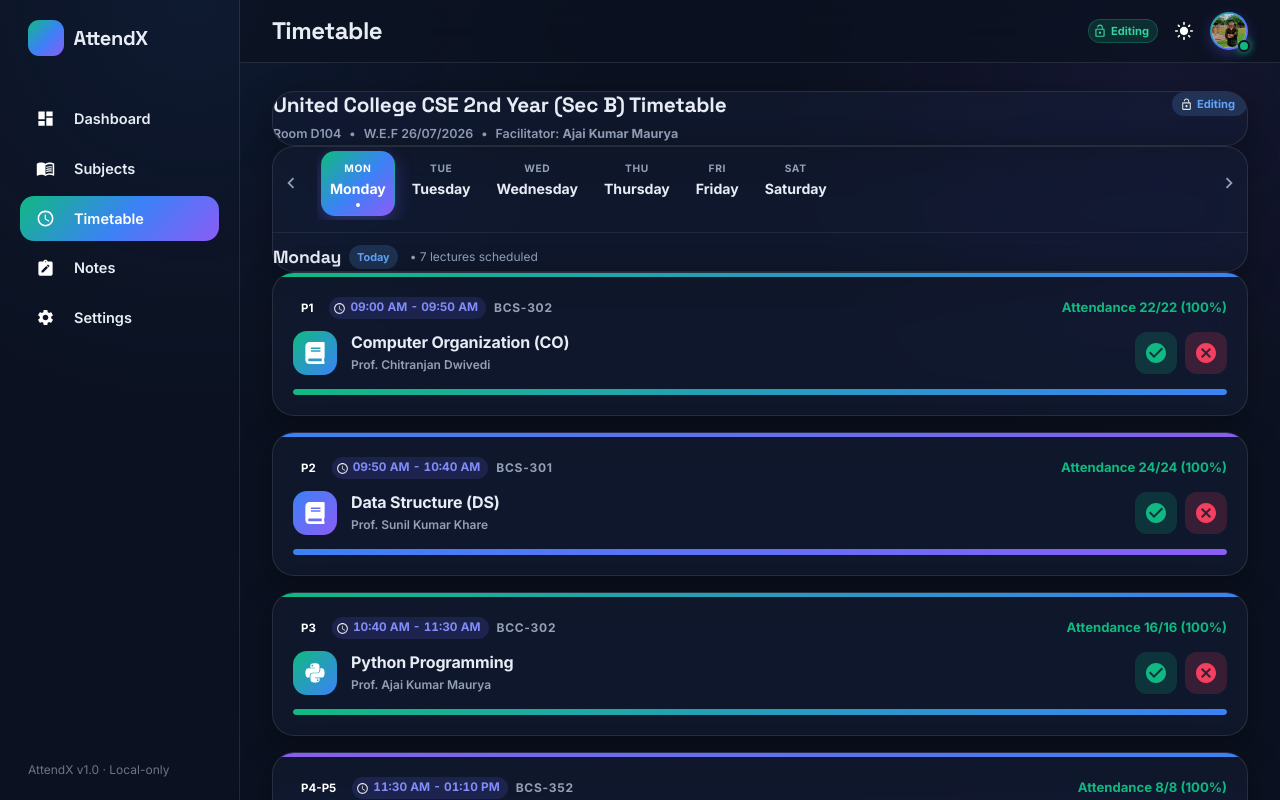
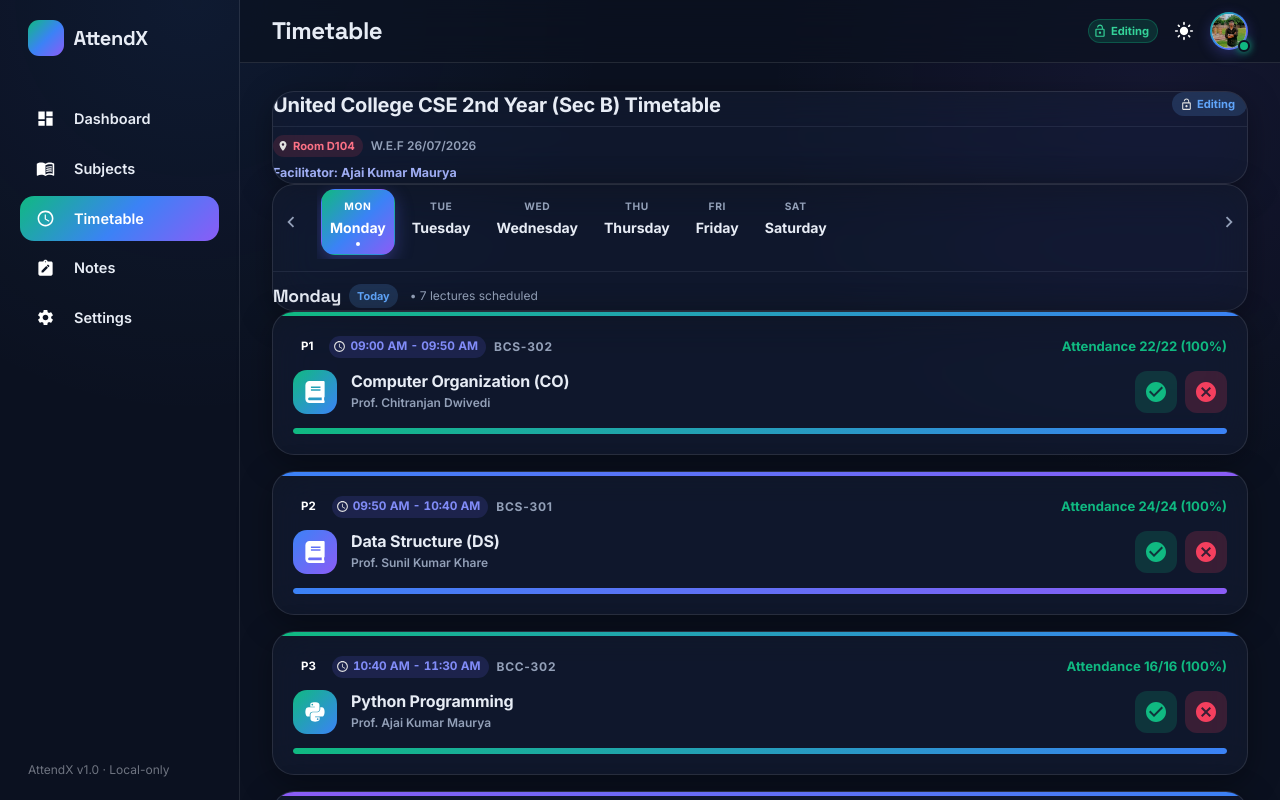
Before and after one commit to anshujaiswal3000-cloud/MY-ATTENDENCE, a React (Vite) app: page /timetable in a window 1280 px wide. Shown: the top 800 px of the page. Built offline with nearby package versions, Linux system fonts and the light colour scheme.

Commit message:
Fix Timetable Header overflow, add Bunk History Manager modal, and Date Chip in Wish section

```diff
--- a/src/pages/Timetable.jsx
+++ b/src/pages/Timetable.jsx
@@ -1,6 +1,6 @@
 import React, { useMemo, useState } from 'react'
 import { Box, Typography, Chip, Button, LinearProgress, Tooltip, IconButton } from '@mui/material'
-import { MdCheckCircle, MdCancel, MdSchedule, MdChevronLeft, MdChevronRight, MdToday, MdLock, MdLockOpen, MdSchool, MdPhone } from 'react-icons/md'
+import { MdCheckCircle, MdCancel, MdSchedule, MdChevronLeft, MdChevronRight, MdToday, MdLock, MdLockOpen, MdSchool, MdPhone, MdLocationOn } from 'react-icons/md'
 import GlassCard from '../components/GlassCard'
 import EmptyState from '../components/EmptyState'
 import { getSubjectIcon } from '../utils/iconRegistry'
@@ -11,7 +11,7 @@ import { WEEKDAYS, getTodayName, getPercentage } from '../utils/attendanceUtils'
 function getStartMinutes(timeRangeStr) {
   try {
     if (!timeRangeStr) return 0
-    const startStr = timeRangeStr.split('-')[0].trim() // "09:00 AM"
+    const startStr = timeRangeStr.split('-')[0].trim()
     const [timeVal, modifier] = startStr.split(' ')
     let [hours, minutes] = timeVal.split(':').map(Number)
 
@@ -65,19 +65,12 @@ export default function Timetable() {
 
   return (
     <Box sx={{ pb: 4 }}>
-      {/* ── Header Banner (Overflow-Proof & Clean) ── */}
-      <GlassCard sx={{ p: { xs: 2, sm: 2.75 }, mb: 2.5, position: 'relative', overflow: 'hidden' }}>
-        <Box sx={{ display: 'flex', justifyContent: 'space-between', alignItems: 'flex-start', flexWrap: 'wrap', gap: 1 }}>
+      {/* ── Ultra-Premium Header Banner (100% Inside-Box Guarantee) ── */}
+      <GlassCard sx={{ p: { xs: 2.25, sm: 2.75 }, mb: 2.5, position: 'relative', overflow: 'hidden' }}>
+        <Box sx={{ display: 'flex', justifyContent: 'space-between', alignItems: 'flex-start', mb: 1, gap: 1 }}>
           <Box sx={{ minWidth: 0, flex: 1 }}>
-            <Typography variant="h6" sx={{ fontWeight: 800, letterSpacing: '-.01em', wordBreak: 'break-word', fontSize: { xs: '1.05rem', sm: '1.3rem' }, lineHeight: 1.25 }}>
+            <Typography variant="subtitle1" sx={{ fontWeight: 800, letterSpacing: '-.01em', fontSize: { xs: '1rem', sm: '1.25rem' }, lineHeight: 1.3 }}>
               {timetableHeader.title}
-            </Typography>
-            <Typography variant="caption" color="text.secondary" sx={{ fontWeight: 600, mt: .75, display: 'flex', gap: 1, flexWrap: 'wrap', alignItems: 'center', fontSize: '.78rem' }}>
-              <span>{timetableHeader.room}</span>
-              <span>•</span>
-              <span>W.E.F {timetableHeader.wef}</span>
-              <span>•</span>
-              <span>Facilitator: <strong>{timetableHeader.facilitator}</strong></span>
             </Typography>
           </Box>
 
@@ -92,6 +85,24 @@ export default function Timetable() {
               fontWeight: 700, fontSize: '.7rem', px: .5, flexShrink: 0
             }}
           />
+        </Box>
+
+        {/* Room & Facilitator Metadata Lines (Cleanly Padded) */}
+        <Box sx={{ mt: 1, pt: 1, borderTop: '1px solid rgba(148,163,184,.12)', display: 'flex', flexDirection: 'column', gap: .5 }}>
+          <Box sx={{ display: 'flex', alignItems: 'center', gap: 1, flexWrap: 'wrap' }}>
+            <Chip
+              icon={<MdLocationOn size={12} />}
+              label={timetableHeader.room}
+              size="small"
+              sx={{ fontSize: '.7rem', fontWeight: 700, bgcolor: 'rgba(244,63,94,.14)', color: '#fb7185', height: 22 }}
+            />
+            <Typography variant="caption" color="text.secondary" sx={{ fontWeight: 600 }}>
+              W.E.F {timetableHeader.wef}
+            </Typography>
+          </Box>
+          <Typography variant="caption" sx={{ color: '#a5b4fc', fontWeight: 700, fontSize: '.78rem', mt: .2 }}>
+            Facilitator: {timetableHeader.facilitator}
+          </Typography>
         </Box>
       </GlassCard>
 
```
Also changed, not shown: src/pages/Dashboard.jsx (+78 -21 lines).
